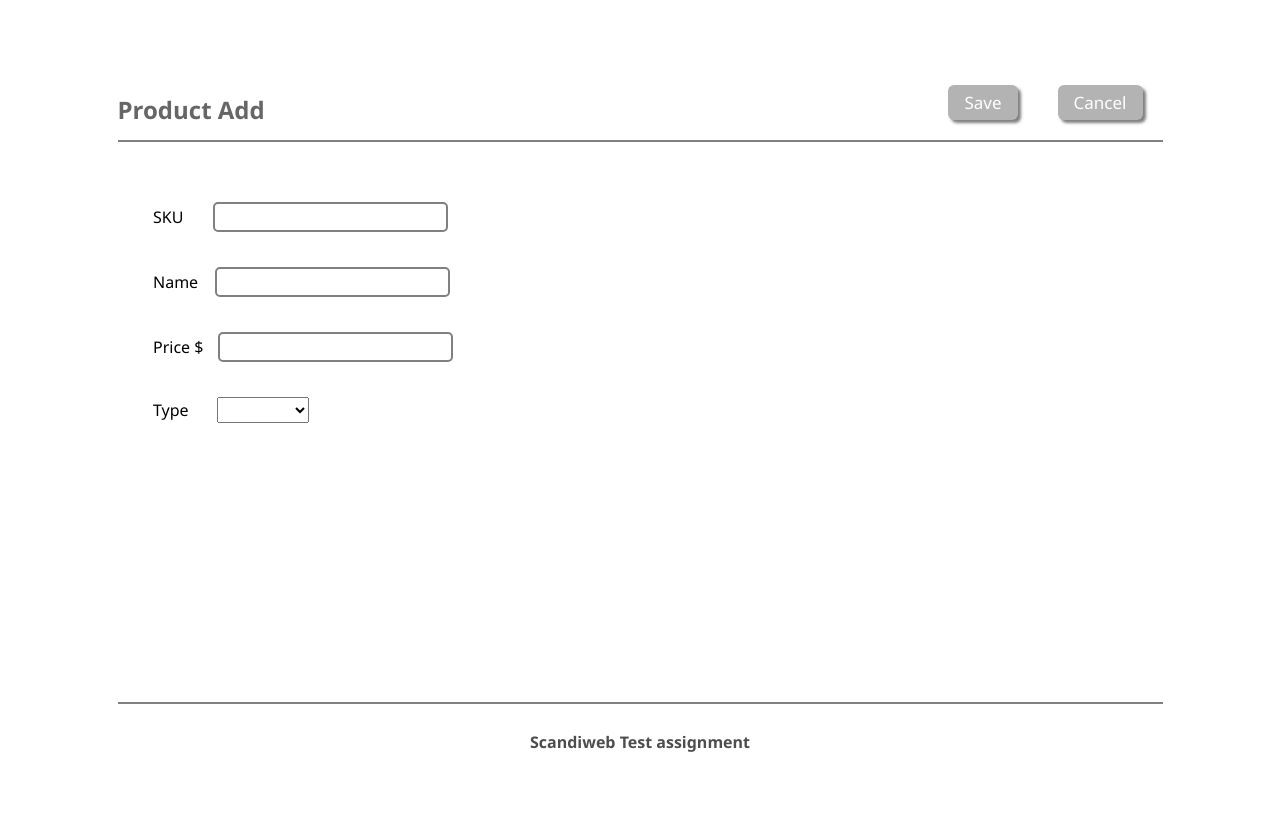
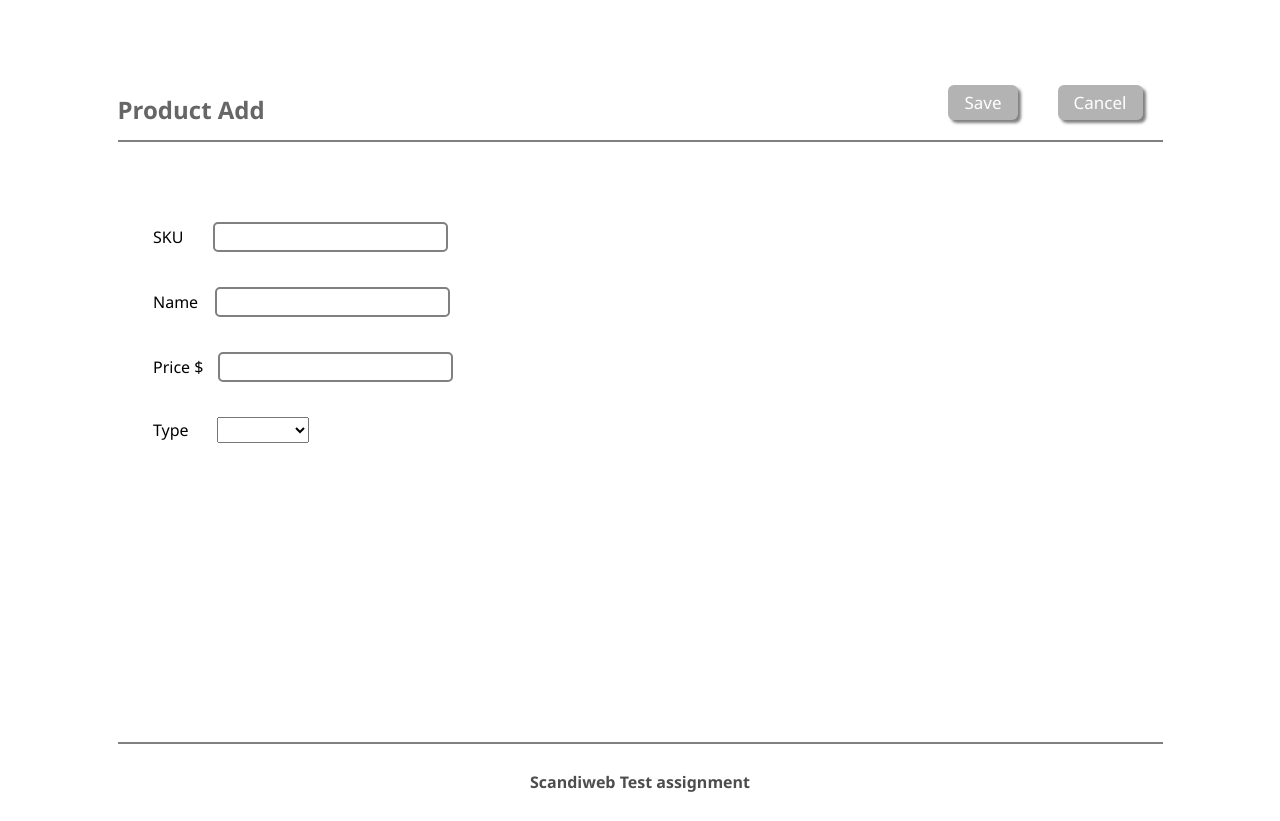
Before and after one commit to vytautas-karvelis/php_shop, a PHP site: page /index2.php in a window 1280 px wide. Before the commit the page ends 752 px from the top, so only its background shows below. Run offline with PHP 8.4, Linux system fonts and the light colour scheme.

Commit message:
fixed container2 height

```diff
--- a/styles1.css
+++ b/styles1.css
@@ -106,7 +106,7 @@ hr {
 .container2 {
     margin:auto;
     max-width: 1100px;
-    min-height:500px;
+    min-height:600px;
 }
 
 .container3 {
--- a/styles2.css
+++ b/styles2.css
@@ -113,7 +113,8 @@ hr {
 .container2 {
     margin:auto;
     max-width: 1100px;
-    min-height:500px;
+    min-height:600px;
+    position: relative;
 }
 
 .container3 {
@@ -216,12 +217,10 @@ input[type="text"] {
     border-color: red;
 }
 
-#productForm{
-    margin-left:40px;
-}
-
 #productForm {
-    margin-top: 60px !important;
+    position:absolute;
+    top:60px;
+    left:40px;
 }
 
 div.box > p {
```
